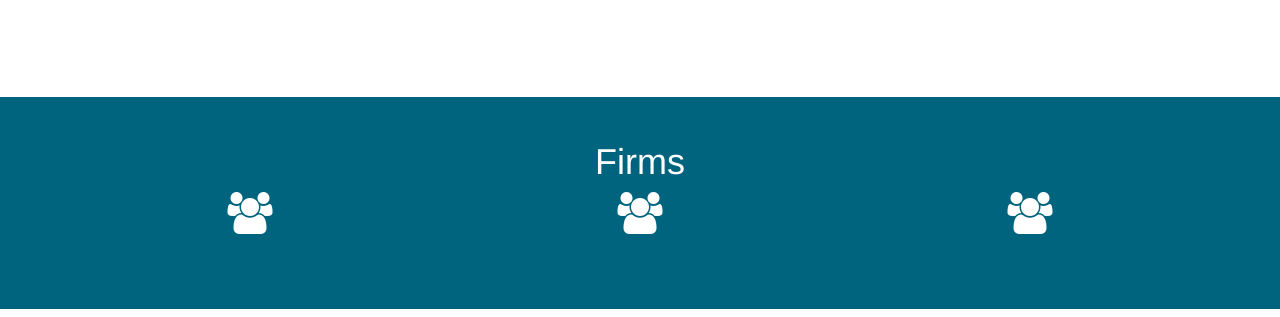
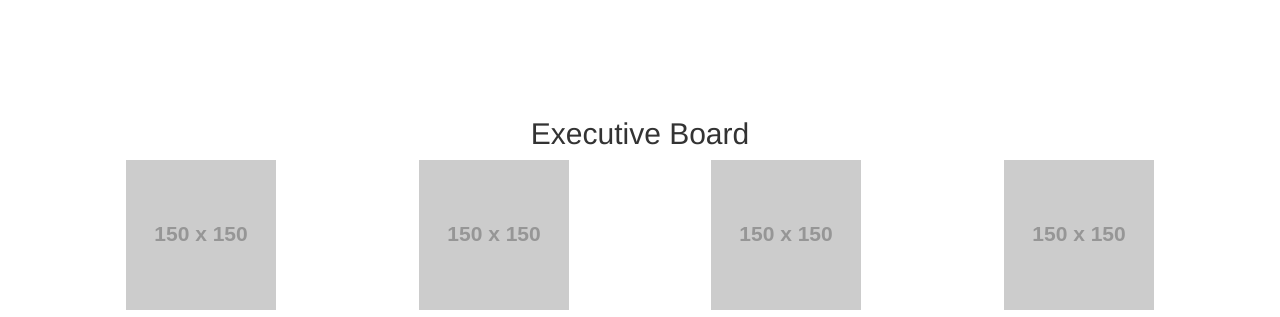
Before and after one commit to enriquezm/accounting_club_redesign, a plain HTML site: page index.html in a window 1280 px wide. Shown: the part 592-909 px from the top of the page. Drawn offline with Linux system fonts and the light colour scheme; placeholder pictures from the web are drawn by us.

Commit message:
Remove firm logo section

```diff
--- a/index.html
+++ b/index.html
@@ -130,25 +130,13 @@
 			</div>
 		</section>
 
-		<!-- Firm Logos Section (Still talking with Ivonne about this) -->
-		<section class="success" id="firms">
+		<!-- Cannot use firm logos but keeping as placeholder for something else
+		<section class="success" id="#">
 			<div class="container">
-				<div class="row">
-					<h1 class="text-center">Firms</h1>
-				</div>
-				<div class="row text-center">
-					<div class="col-md-4">
-						<i class="fa fa-users fa-3x"></i>
-					</div>
-					<div class="col-md-4">
-						<i class="fa fa-users fa-3x"></i>
-					</div>
-					<div class="col-md-4">
-						<i class="fa fa-users fa-3x"></i>
-					</div>
-				</div>
+
 			</div>
 		</section>
+		-->
 
 		<!-- The Board Section -->
 
```
